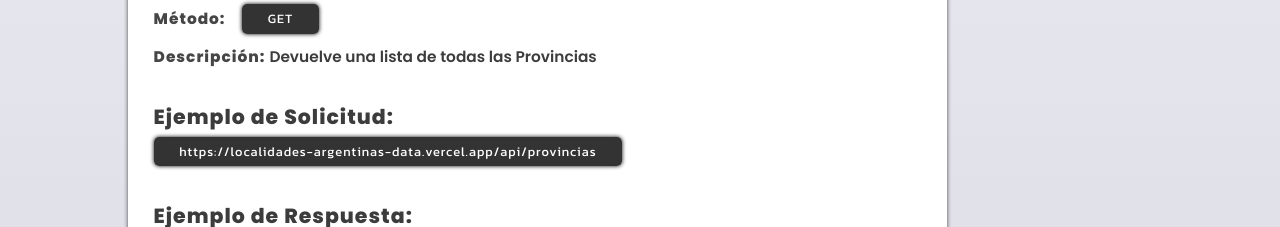
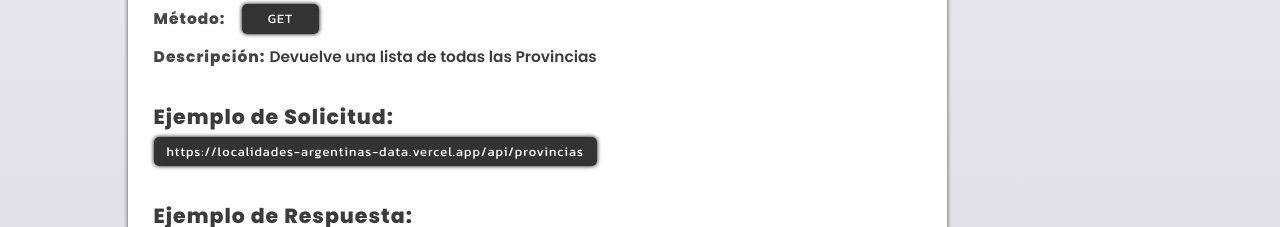
Before and after one commit to nicotapie30/Localidades_argentinas-Web, a website: page public/index.html in a window 1280 px wide. Shown: the part 1720-1947 px from the top of the page. Drawn offline with nearby package versions, Linux system fonts and the light colour scheme.

Commit message:
fix: Arreglando wrap y padding de los ejemplos de solicitud

```diff
--- a/public/styles.css
+++ b/public/styles.css
@@ -417,6 +417,11 @@ b {
   letter-spacing: 1px;
   box-shadow: 0px 0px 4px var(--blackcolor);
   text-shadow: 0px 0px 1px #555;
+  text-wrap: nowrap;
+}
+
+.main__code > code:last-child {
+  padding: 0.2rem 0.5rem;
 }
 
 .main__respuesta {
```
